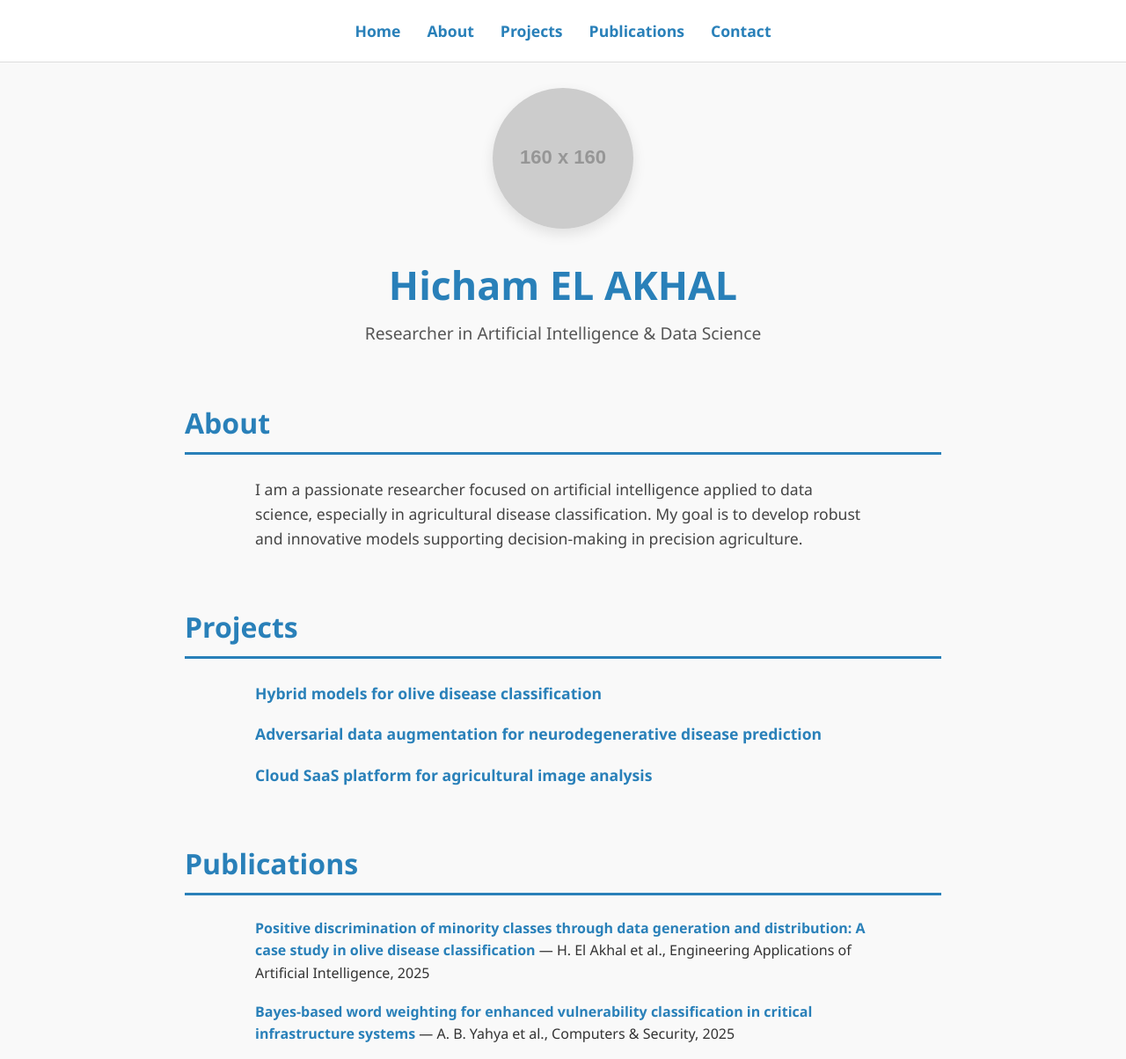
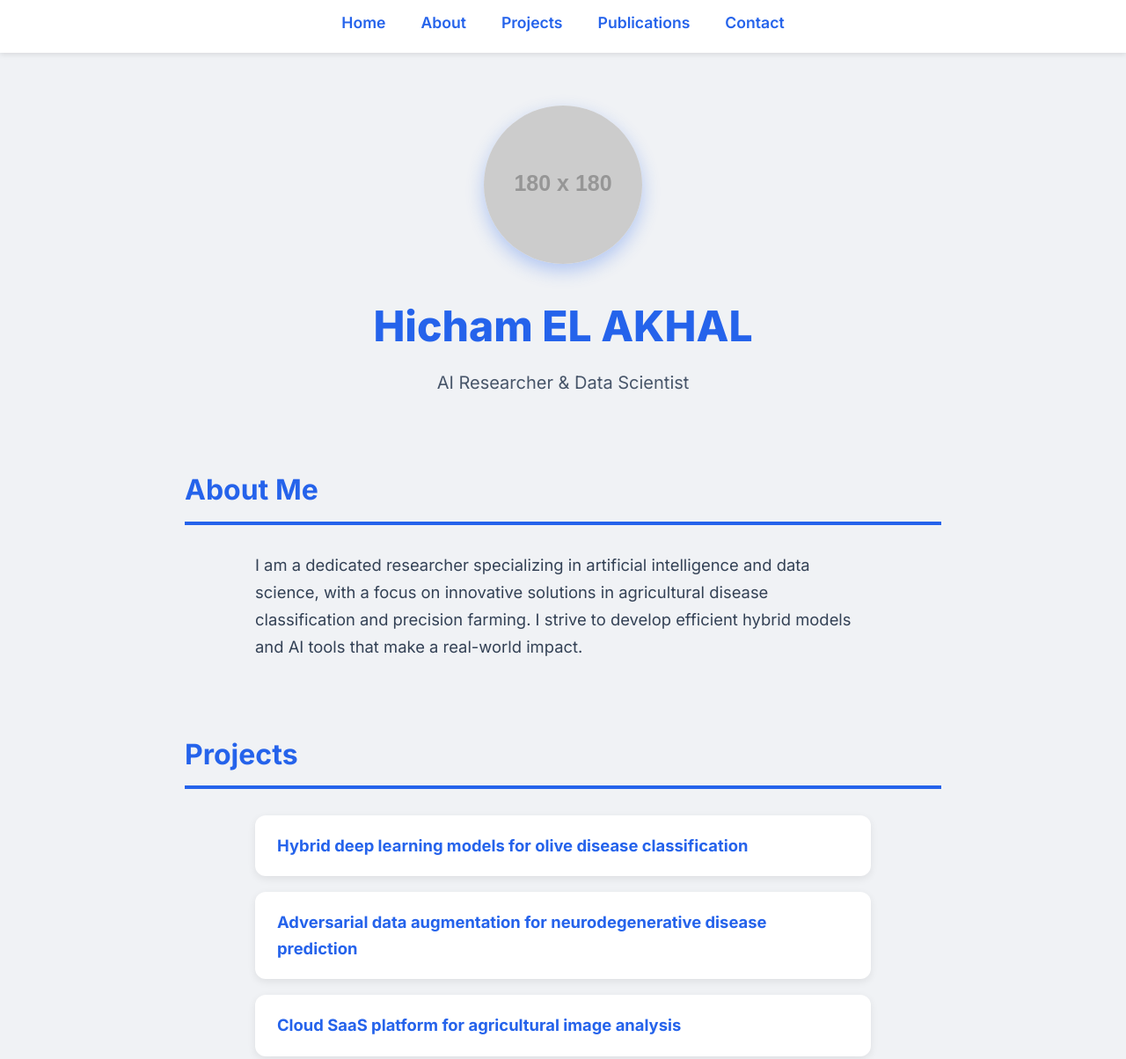
Before and after one commit to Hicham0037/Hicham0037.github.io-, a plain HTML site: page index.html in a window 1280 px wide. Shown: the top 1204 px of the page at 88% size. Drawn offline with Linux system fonts and the light colour scheme; placeholder pictures from the web are drawn by us.

Commit message:
Update index.html

```diff
--- a/index.html
+++ b/index.html
@@ -3,160 +3,190 @@
 <head>
 <meta charset="UTF-8" />
 <meta name="viewport" content="width=device-width, initial-scale=1" />
-  <title>Hicham EL AKHAL - Portfolio</title>
+<title>Hicham EL AKHAL – AI Researcher & Data Scientist</title>
 <style>
   /* Reset */
   *, *::before, *::after {
     box-sizing: border-box;
   }
   body {
-      margin: 0; font-family: 'Segoe UI', Tahoma, Geneva, Verdana, sans-serif;
-      background: #f9f9f9; color: #222;
+    margin: 0;
+    font-family: 'Inter', 'Segoe UI', Tahoma, Geneva, Verdana, sans-serif;
+    background: #f0f2f5;
+    color: #222;
     line-height: 1.6;
   }
   a {
-      color: #2980b9; text-decoration: none;
+    color: #2563EB;
+    text-decoration: none;
+    transition: color 0.3s ease;
   }
   a:hover {
-      text-decoration: underline;
-    }
-
-    /* Nav */
-    nav {
-      position: fixed;
-      top: 0; left: 0; right: 0;
-      background: #fff;
-      border-bottom: 1px solid #ddd;
-      display: flex;
-      justify-content: center;
-      padding: 1rem 0;
-      z-index: 1000;
-    }
-    nav a {
-      margin: 0 15px;
-      font-weight: 600;
-      font-size: 1.1rem;
-      padding: 5px 0;
-      transition: border-bottom 0.3s;
-    }
-    nav a:hover,
-    nav a.active {
-      border-bottom: 3px solid #2980b9;
-      color: #2980b9;
+    color: #1D4ED8;
   }
 
   /* Container */
   .container {
     max-width: 900px;
-      margin: 100px auto 50px;
+    margin: 120px auto 60px;
     padding: 0 20px;
+  }
+
+  /* Navigation */
+  nav {
+    position: fixed;
+    top: 0; left: 0; right: 0;
+    height: 60px;
+    background: #fff;
+    box-shadow: 0 2px 6px rgb(0 0 0 / 0.1);
+    display: flex;
+    justify-content: center;
+    align-items: center;
+    z-index: 9999;
+  }
+  nav a {
+    margin: 0 20px;
+    font-weight: 600;
+    font-size: 1.1rem;
+    padding-bottom: 4px;
+    border-bottom: 3px solid transparent;
+  }
+  nav a.active,
+  nav a:hover {
+    border-color: #2563EB;
+    color: #2563EB;
   }
 
   /* Header */
   header {
     text-align: center;
-      margin-bottom: 50px;
+    margin-bottom: 60px;
   }
   .profile-pic {
-      width: 160px;
-      height: 160px;
+    width: 180px;
+    height: 180px;
     border-radius: 50%;
     object-fit: cover;
-      box-shadow: 0 6px 15px rgba(0,0,0,0.1);
-      margin-bottom: 20px;
+    box-shadow: 0 8px 20px rgba(37, 99, 235, 0.3);
+    margin-bottom: 25px;
+    transition: transform 0.3s ease;
+  }
+  .profile-pic:hover {
+    transform: scale(1.07);
   }
   header h1 {
-      margin: 0;
-      font-size: 2.8rem;
-      color: #2980b9;
+    font-size: 3rem;
+    margin: 0 0 10px;
+    font-weight: 800;
+    color: #2563EB;
   }
   header p {
-      font-size: 1.2rem;
-      color: #555;
-      margin-top: 5px;
+    font-size: 1.25rem;
+    color: #475569;
+    margin: 0;
+    font-weight: 500;
   }
 
   /* Sections */
   section {
-      margin-bottom: 60px;
+    margin-bottom: 80px;
   }
   section h2 {
-      border-bottom: 3px solid #2980b9;
-      padding-bottom: 8px;
-      color: #2980b9;
     font-weight: 700;
-      margin-bottom: 25px;
     font-size: 2rem;
+    color: #2563EB;
+    border-bottom: 4px solid #2563EB;
+    padding-bottom: 10px;
+    margin-bottom: 30px;
   }
 
   /* About */
   #about p {
+    font-size: 1.15rem;
+    color: #334155;
     max-width: 700px;
     margin: 0 auto;
-      font-size: 1.1rem;
-      color: #444;
+    line-height: 1.7;
   }
 
   /* Projects */
   .project-list {
     list-style: none;
-      padding-left: 0;
+    padding: 0;
     max-width: 700px;
     margin: 0 auto;
   }
   .project-list li {
+    background: #fff;
     margin-bottom: 18px;
+    padding: 20px 25px;
+    border-radius: 12px;
+    box-shadow: 0 3px 10px rgb(0 0 0 / 0.08);
+    transition: box-shadow 0.3s ease;
+    cursor: pointer;
+  }
+  .project-list li:hover {
+    box-shadow: 0 8px 20px rgb(37 99 235 / 0.3);
   }
   .project-list a {
-      font-weight: 600;
-      font-size: 1.1rem;
+    font-weight: 700;
+    font-size: 1.15rem;
+    color: #2563EB;
   }
 
   /* Publications */
   .publication-list {
     max-width: 700px;
     margin: 0 auto;
-      padding-left: 0;
+    padding: 0;
     list-style: none;
   }
   .publication-list li {
-      margin-bottom: 18px;
+    margin-bottom: 24px;
     font-size: 1rem;
-      color: #333;
+    color: #475569;
+    line-height: 1.5;
   }
   .publication-list li a {
-      font-weight: 600;
-      color: #2980b9;
+    font-weight: 700;
+    color: #2563EB;
   }
 
   /* Contact */
+  #contact {
+    text-align: center;
+  }
   #contact p {
-      text-align: center;
-      font-size: 1.1rem;
-      color: #555;
+    font-size: 1.15rem;
+    color: #334155;
+    margin: 12px 0;
   }
   #contact a {
-      color: #2980b9;
-      font-weight: 600;
+    font-weight: 700;
+    color: #2563EB;
   }
 
   /* Responsive */
   @media (max-width: 600px) {
+    .container {
+      margin: 100px 15px 40px;
+    }
     nav a {
-        margin: 0 10px;
+      margin: 0 12px;
       font-size: 1rem;
     }
-      .container {
-        margin-top: 80px;
-      }
     header h1 {
-        font-size: 2rem;
+      font-size: 2.2rem;
     }
     section h2 {
       font-size: 1.6rem;
     }
   }
 </style>
+
+<!-- Google Fonts Inter -->
+<link href="https://fonts.googleapis.com/css2?family=Inter:wght@400;600;700;800&display=swap" rel="stylesheet" />
+
 </head>
 <body>
 
@@ -171,34 +201,50 @@
 <div class="container">
   <section id="home">
     <header>
-        <img src="https://via.placeholder.com/160" alt="Photo of Hicham EL AKHAL" class="profile-pic" />
+      <img
+        src="https://via.placeholder.com/180"
+        alt="Photo of Hicham EL AKHAL"
+        class="profile-pic"
+      />
       <h1>Hicham EL AKHAL</h1>
-        <p>Researcher in Artificial Intelligence & Data Science</p>
+      <p>AI Researcher & Data Scientist</p>
     </header>
   </section>
 
   <section id="about">
-      <h2>About</h2>
+    <h2>About Me</h2>
     <p>
-        I am a passionate researcher focused on artificial intelligence applied to data science, especially in agricultural disease classification. My goal is to develop robust and innovative models supporting decision-making in precision agriculture.
+      I am a dedicated researcher specializing in artificial intelligence and data science, with a focus on innovative solutions in agricultural disease classification and precision farming. I strive to develop efficient hybrid models and AI tools that make a real-world impact.
     </p>
   </section>
 
   <section id="projects">
     <h2>Projects</h2>
     <ul class="project-list">
-        <li><a href="#">Hybrid models for olive disease classification</a></li>
+      <li><a href="#">Hybrid deep learning models for olive disease classification</a></li>
       <li><a href="#">Adversarial data augmentation for neurodegenerative disease prediction</a></li>
       <li><a href="#">Cloud SaaS platform for agricultural image analysis</a></li>
     </ul>
   </section>
 
   <section id="publications">
-      <h2>Publications</h2>
+    <h2>Selected Publications</h2>
     <ul class="publication-list">
-        <li><a href="https://doi.org/10.1016/j.engappai.2024.109646" target="_blank" rel="noopener noreferrer">Positive discrimination of minority classes through data generation and distribution: A case study in olive disease classification</a> — H. El Akhal et al., Engineering Applications of Artificial Intelligence, 2025</li>
-        <li><a href="https://doi.org/10.1016/j.cose.2025.104451" target="_blank" rel="noopener noreferrer">Bayes-based word weighting for enhanced vulnerability classification in critical infrastructure systems</a> — A. B. Yahya et al., Computers & Security, 2025</li>
-        <li><a href="https://doi.org/10.1016/j.ecoinf.2023.102276" target="_blank" rel="noopener noreferrer">A novel approach for image-based olive leaf diseases classification using a deep hybrid model</a> — H. El Akhal et al., Ecological Informatics, 2023</li>
+      <li>
+        <a href="https://doi.org/10.1016/j.engappai.2024.109646" target="_blank" rel="noopener noreferrer"
+          >Positive discrimination of minority classes through data generation and distribution: A case study in olive disease classification</a
+        > — H. El Akhal et al., Engineering Applications of Artificial Intelligence, 2025
+      </li>
+      <li>
+        <a href="https://doi.org/10.1016/j.cose.2025.104451" target="_blank" rel="noopener noreferrer"
+          >Bayes-based word weighting for enhanced vulnerability classification in critical infrastructure systems</a
+        > — A. B. Yahya et al., Computers & Security, 2025
+      </li>
+      <li>
+        <a href="https://doi.org/10.1016/j.ecoinf.2023.102276" target="_blank" rel="noopener noreferrer"
+          >A novel approach for image-based olive leaf diseases classification using a deep hybrid model</a
+        > — H. El Akhal et al., Ecological Informatics, 2023
+      </li>
     </ul>
   </section>
 
@@ -210,26 +256,26 @@
 </div>
 
 <script>
-    // Navigation active link highlight on scroll
-    const sections = document.querySelectorAll("section");
-    const navLinks = document.querySelectorAll("nav a");
+  // Active nav link highlighting on scroll
+  const sections = document.querySelectorAll('section');
+  const navLinks = document.querySelectorAll('nav a');
 
-    window.addEventListener("scroll", () => {
-      let current = "";
+  window.addEventListener('scroll', () => {
+    let current = '';
     sections.forEach(section => {
-        const sectionTop = section.offsetTop - 80;
+      const sectionTop = section.offsetTop - 70;
       if (pageYOffset >= sectionTop) {
-          current = section.getAttribute("id");
+        current = section.getAttribute('id');
       }
     });
-
     navLinks.forEach(link => {
-        link.classList.remove("active");
-        if (link.getAttribute("href") === "#" + current) {
-          link.classList.add("active");
+      link.classList.remove('active');
+      if (link.getAttribute('href') === '#' + current) {
+        link.classList.add('active');
       }
     });
   });
 </script>
+
 </body>
 </html>
```
Lines whose indentation alone changed are shown as unchanged.
